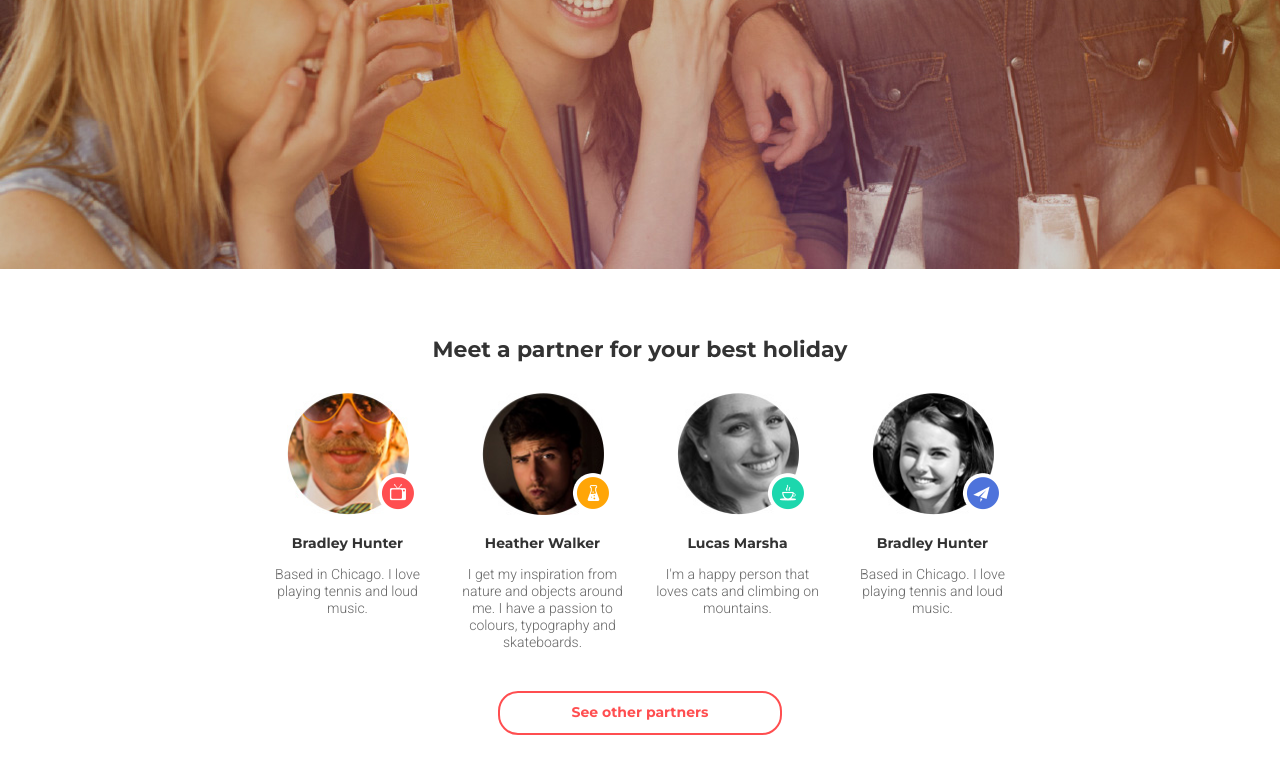
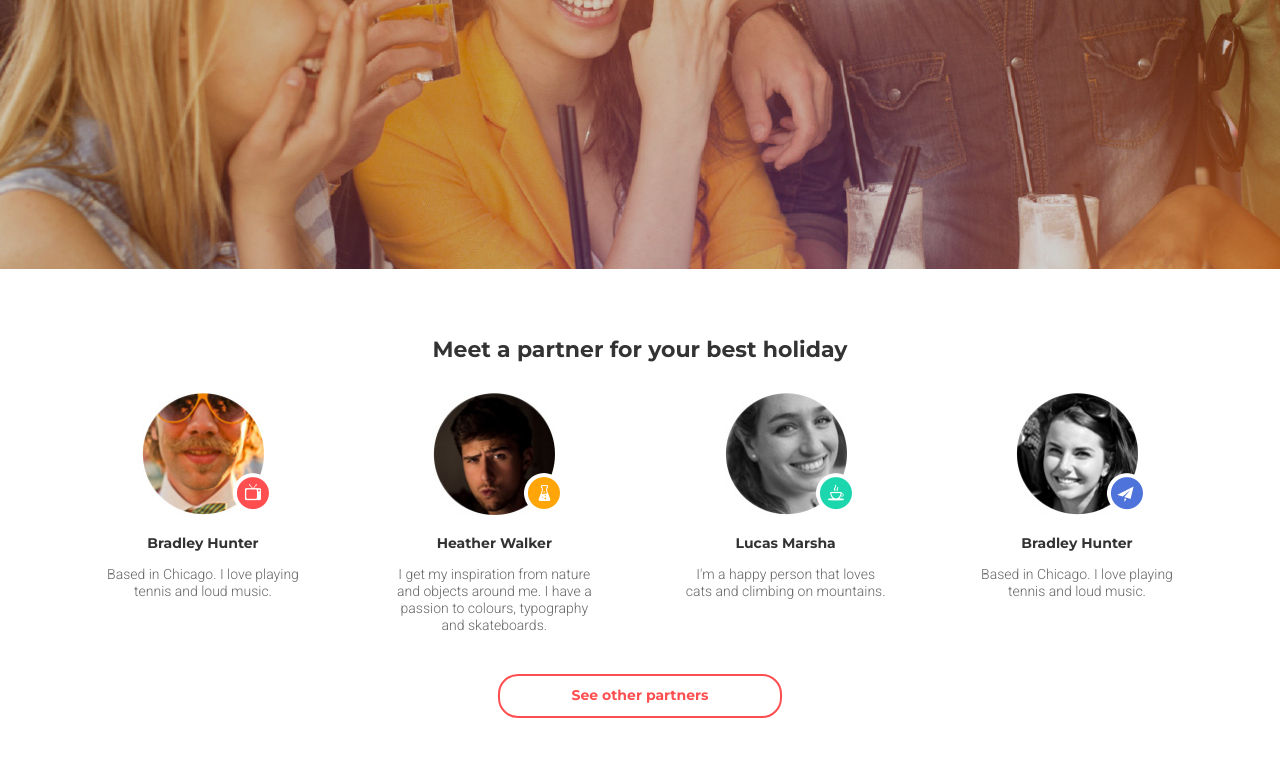
Before and after one commit to SergiySnigur/goit-fe-course, a plain HTML site: page Module_9/index.html in a window 1280 px wide. Shown: the part 431-1208 px from the top of the page. Drawn offline with Linux system fonts and the light colour scheme.

Commit message:
last commit

```diff
--- a/Module_9/index.html
+++ b/Module_9/index.html
@@ -46,14 +46,15 @@
     </header>
     <main class="partner">
         <div class="container">
+            <div class="row">
+                <div class="col-12">
                     <section class="partner-section">
                         <div class="row">
                             <div class="col-12">
                                 <h2 class="partner-title">Meet a partner for your best holiday</h2>
                             </div>
                         </div>
-                <div class="row">
-                    <ul class="partner-list">
+                        <ul class="partner-list row">
                             <li class="partner-list-items col-12 col-md-6 col-lg-3">
                                 <div class="partner-image">
                                     <img src="images/partner-one.jpg" alt="partner-one" width="122" height="122">
@@ -87,7 +88,6 @@
                                 <p>Based in Chicago. I love playing tennis and loud music.</p>
                             </li>
                         </ul>
-                </div>
                         <div class="row">
                             <div class="col-12">
                                 <a href="#" class="more-partner">See other partners</a>
@@ -95,6 +95,8 @@
                         </div>
                     </section>
                 </div>
+            </div>
+        </div>
     </main>
 </body>
 
--- a/Module_9/style/media.css
+++ b/Module_9/style/media.css
@@ -81,6 +81,7 @@
                     font-size: 24px;
                     line-height: 28px;
                 }
+                /* PARTNER */
                 .partner-list {
                     display: flex;
                     justify-content: space-between;
```
Lines whose indentation alone changed are shown as unchanged.
